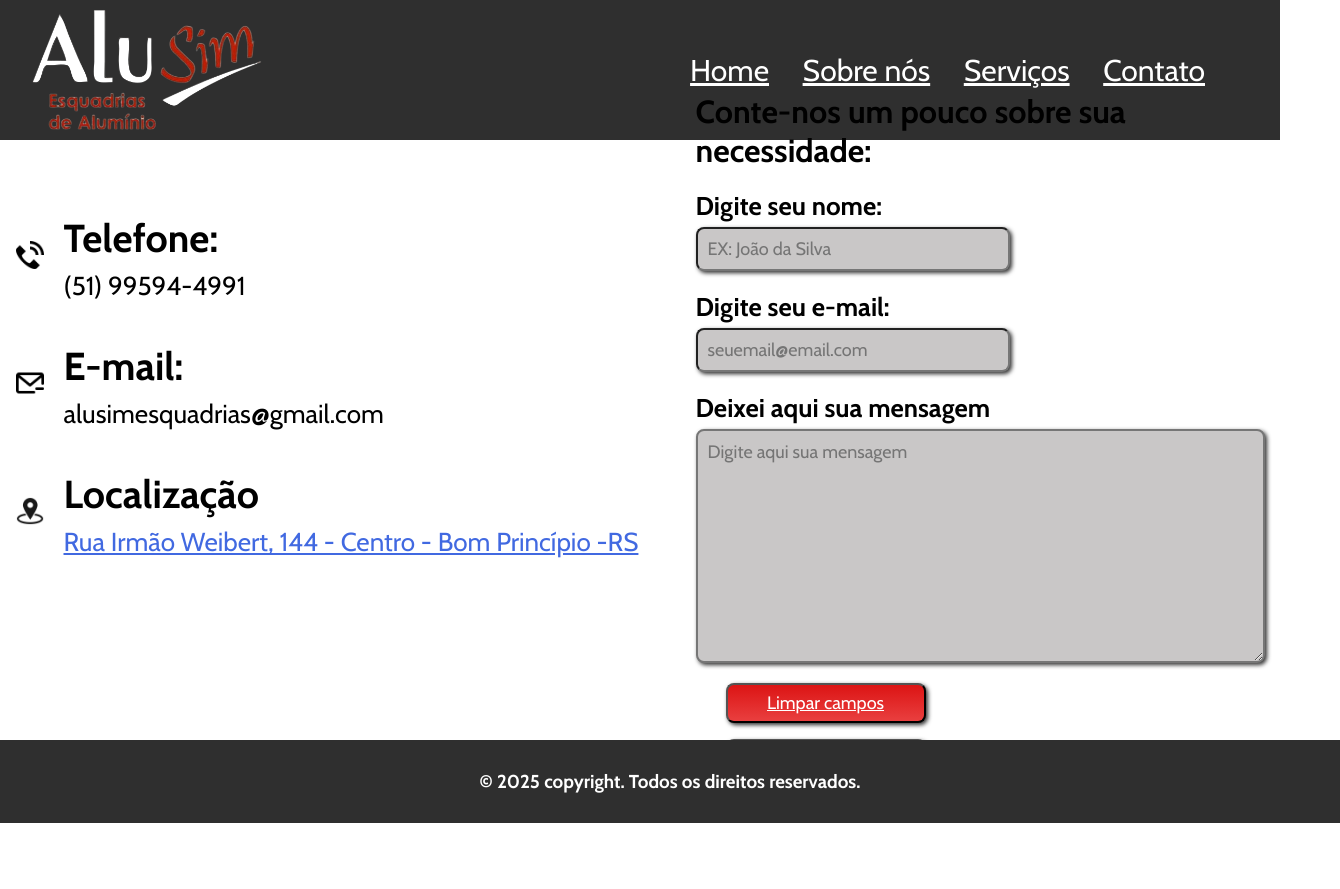
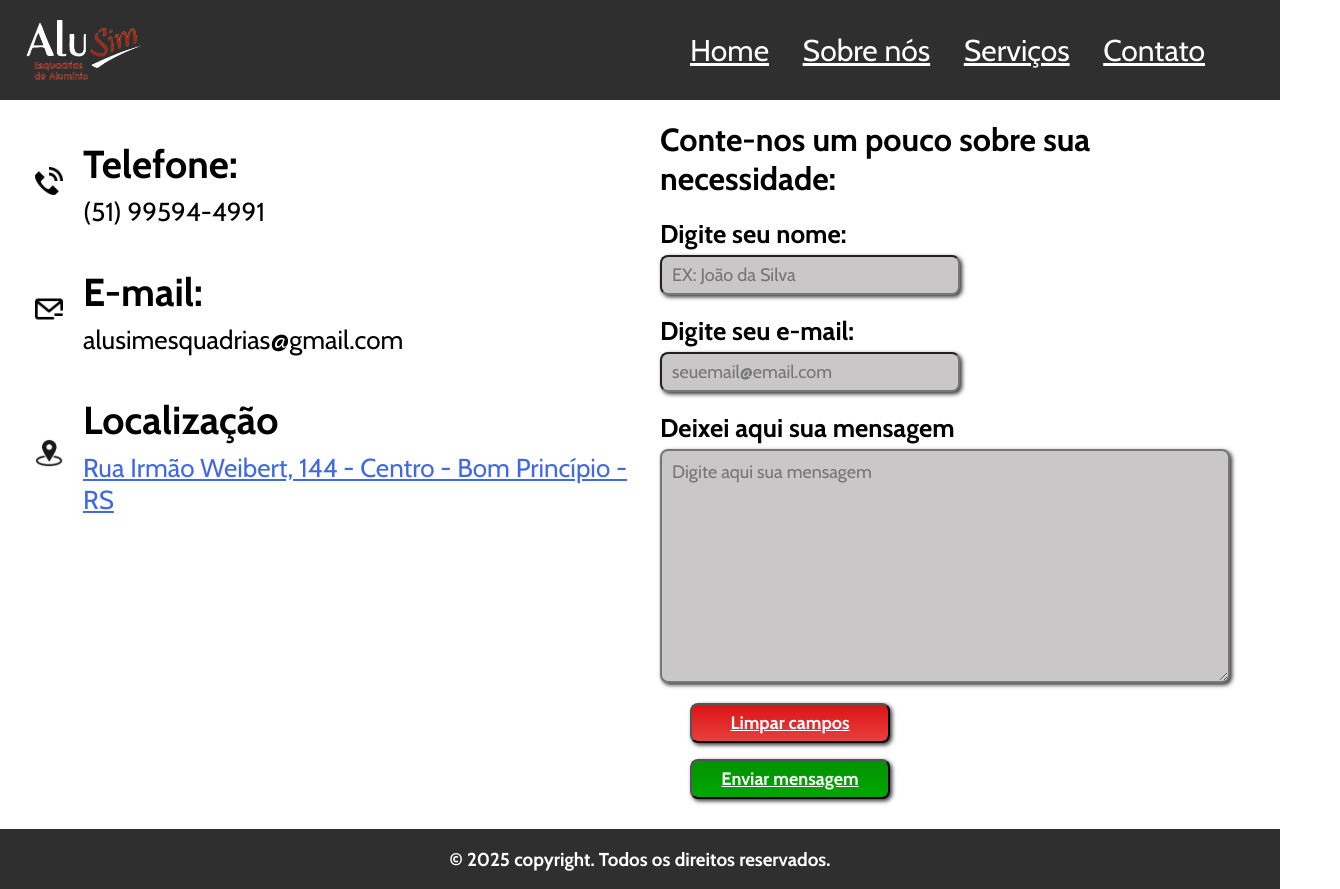
Before and after one commit to Idgar1996/html-css, a plain HTML site: page html/contact.html in a window 1280 px wide. Shown: the whole page, 1340 px wide, since content can reach past the window. Before the commit the page ends 823 px from the top, so only its background shows below. Drawn offline with nearby package versions, Linux system fonts and the light colour scheme.

Commit message:
Criação da página de serviços

```diff
--- a/css/about_us.css
+++ b/css/about_us.css
@@ -6,13 +6,26 @@
 * {
     padding: 0;
     margin: 0;
+    font-family: "Cabin", sans-serif;
+    box-sizing: border-box;
 }
 
 /* Definindo a estrutura do body */
 :root {
     --altura-header: 100px;
 }
+:root {
+    --altura-footer: 23px
+}
+:root {
+    --altura-tela: 100vw
+}
 
+.corpo {
+    display: flex;
+    flex-direction: column;
+    min-height: 100vh;
+}
 
 .header {
     display: flex;
@@ -26,7 +39,7 @@
 
 #logo_alusim {
     width: auto;
-    height: calc( var(--altura-header) / 0.5);
+    height: var(--altura-header);
 }
 
 .menu_infos > a {
@@ -152,4 +165,5 @@
     background-color: #2f2f2f;
     color: #ffffff;
     font-family: "Cabin", sans-serif;
+    height: var(--altura-footer);
 }
--- a/css/contact.css
+++ b/css/contact.css
@@ -7,6 +7,7 @@
     padding: 0;
     margin: 0;
     font-family: "Cabin", sans-serif;
+    box-sizing: border-box;
 }
 
 /* Definindo a estrutura do body */
@@ -38,7 +39,7 @@
     display: flex;
     justify-content: space-between;
     align-items:center;
-    width: 100;
+    width: calc(width - margin);
     height: var(--altura-header);
     padding: 20px 60px 20px 20px;
     background-color: #2f2f2f;
@@ -47,7 +48,7 @@
 /* Definindo as características do logo no <header> */
 #logo_alusim {
     width: auto;
-    height: calc( var(--altura-header) / 0.5);
+    height: var(--altura-header);
 }
 
 /* Definindo as características dos menus superiores no <header> */
@@ -64,6 +65,8 @@
 /* Definindo os parâmetros base do <main> */
 .main {
     display: flex;
+    flex: 1;
+    max-height: calc(var(--altura-tela) - var(--altura-header - (--altura-rodape)));
     flex-direction: column;
     justify-content: center;
     width: 100%;
--- /dev/null
+++ b/css/servicos.css
@@ -0,0 +1,77 @@
+/* Parâmetros iniciais para facilitar a construção */
+@import url('https://fonts.googleapis.com/css2?family=Cabin:ital,wght@0,400..700;1,400..700&family=Montserrat:ital,wght@0,100..900;1,100..900&display=swap');
+@import url('https://fonts.googleapis.com/css2?family=Cabin:ital,wght@0,400..700;1,400..700&family=Montserrat:ital,wght@0,100..900;1,100..900&display=swap');
+
+
+* {
+    padding: 0;
+    margin: 0;
+    font-family: "Cabin", sans-serif;
+    box-sizing: border-box;
+}
+
+/* Definindo a estrutura do body */
+/* Definindo medidas padrões para header, footer e tela, para uso em futuros cálculos */
+:root{
+    --altura-tela: 100vw
+}
+
+:root {
+    --altura-header: 100px;
+}
+
+:root{
+    --altura-rodape: 23px
+}
+
+/* Definindo os parâmetros base do <body> */
+.corpo {
+    display: flex;
+    flex-direction: column;
+    justify-content: space-between;
+    min-height: 100vh;
+}
+
+
+/* ----------------------------------------- */
+/* Definindo os parâmetros base do <header>  */
+.header {
+    display: flex;
+    justify-content: space-between;
+    align-items:center;
+    width: calc(width - margin);
+    height: var(--altura-header);
+    padding: 20px 60px 20px 20px;
+    background-color: #2f2f2f;
+}
+
+/* Definindo as características do logo no <header> */
+#logo_alusim {
+    width: auto;
+    height: var(--altura-header);
+}
+
+/* Definindo as características dos menus superiores no <header> */
+.menu_infos > a {
+    color: #ffffff;
+    text-decoration: none underline;
+    padding: 15px 15px 15px 15px;
+    font-size: 30px;
+    font-family: "Cabin", sans-serif;
+}
+
+
+/* ----------------------------------------- */
+/* Configuração geral do rodapé */
+#rodape {
+    display: flex;
+    justify-content: center;
+    align-items: center;
+    padding: 30px 30px 30px 30px;
+    background-color: #2f2f2f;
+    color: #ffffff;
+    font-family: "Cabin", sans-serif;
+    width: 100%;
+    height: var(--altura-rodape);
+
+}
--- a/html/contact.html
+++ b/html/contact.html
@@ -11,10 +11,10 @@
         <header  class="header">
             <img src="../imagens/logo_branco.png" alt="Logo Alusim" id="logo_alusim">
             <div id="links_topo" class="menu_infos">
-                <a href="/index.html" id="home">Home</a>
-                <a href="/html/about_us.html" id="about_us">Sobre nós</a>
-                <a href="" id="services">Serviços</a>
-                <a href="/html/cadastro.html" id="contact">Contato</a>
+                <a href="/index.html">Home</a>
+                <a href="/html/about_us.html">Sobre nós</a>
+                <a href="/html/servicos.html">Serviços</a>
+                <a href="/html/cadastro.html">Contato</a>
             </div>
         </header>
         <main class="main">
@@ -63,7 +63,7 @@
                         <textarea name="mensagem" cols="60" rows="10" class="textarea" placeholder="Digite aqui sua mensagem"></textarea>
                     </div>
                     <div class="area-botoes">
-                        <button type="reset" class="botao-reset">Limpar campos</button>
+                        <button type="reset" class="botao-reset"><strong>Limpar campos</strong></button>
                         <button type="submit" class="botao-enviar"><strong>Enviar mensagem</strong> </button>
                     </div>
                 </form>
```
Also changed, not shown: html/Initial_page.html (deleted, +0 -30 lines), html/about_us.html (+5 -5 lines), html/detail_orc.html (deleted, +0 -48 lines), html/servicos.html (added, +44 -0 lines), index.html (+4 -4 lines).
